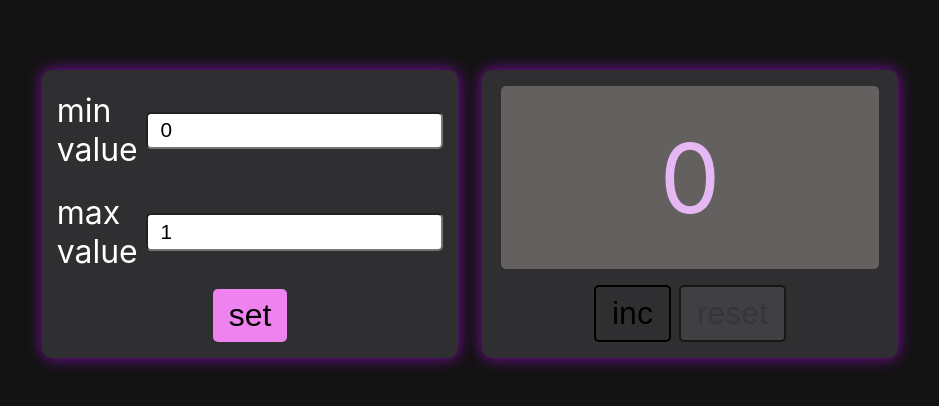
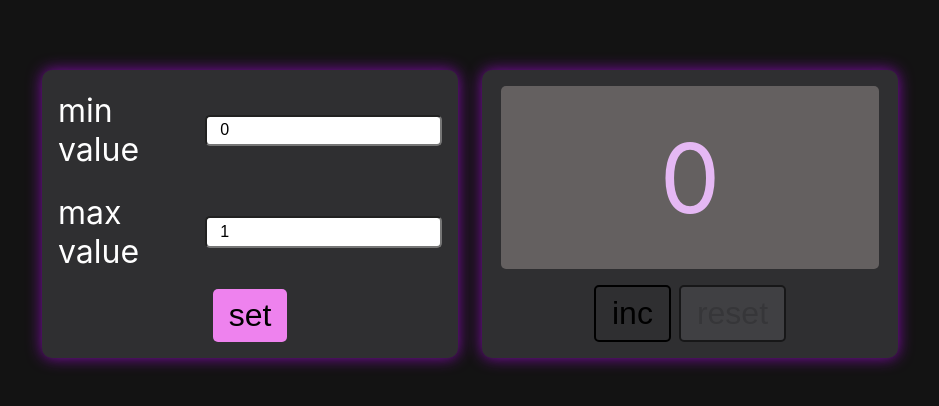
Before and after one commit to beliy-beret/React-Counter, a React (Create React App) app: page / in a window 1280 px wide. Shown: the part 114-520 px from the top of the page, without its empty margins (178-1117 px from the left). Built offline with nearby package versions, Linux system fonts and the light colour scheme.

Commit message:
create MyInput stories

```diff
--- a/src/components/CounterSetting/CounterSetting.tsx
+++ b/src/components/CounterSetting/CounterSetting.tsx
@@ -88,7 +88,7 @@ const CounterSetting: FC<ComponentPropsType> = ({
 					label={'min value'}
 					value={formData.min}
 					onChange={formDataHandler}
-					className={error ? s.error : ''}
+					error={error}
 				/>
 			</div>
 			<div className={s.field}>
@@ -98,7 +98,7 @@ const CounterSetting: FC<ComponentPropsType> = ({
 					label={'max value'}
 					value={formData.max}
 					onChange={formDataHandler}
-					className={error ? s.error : ''}
+					error={error}
 				/>
 			</div>
 			<MyButton onClick={submitHandler} disabled={!formIsValid} variant={'primary'}>
--- a/src/components/CounterSetting/style.module.css
+++ b/src/components/CounterSetting/style.module.css
@@ -21,15 +21,3 @@
     display: flex;
     align-items: center;
 }
-
-.field input {
-    font-size: 1.3rem;
-}
-
-.error {
-    border: 3px solid red;
-}
-
-input:focus.error {
-    outline-color: red;
-}
--- a/src/components/MyInput/MyInput.tsx
+++ b/src/components/MyInput/MyInput.tsx
@@ -1,39 +1,41 @@
-import {ChangeEvent, FC} from 'react';
+import { ChangeEvent, FC, InputHTMLAttributes } from 'react';
+
 import s from './style.module.css';
 
 type InputTypes = 'text' | 'number' | 'email' | 'phone' | 'password'
 
-type ComponentPropsType = {
-  name: string
+interface ComponentPropsType extends InputHTMLAttributes<HTMLInputElement> {
   type: InputTypes
   label: string
   value: number
   onChange: (e: ChangeEvent<HTMLInputElement>) => void
   className?: string
+  error?: boolean
 }
 
 const MyInput: FC<ComponentPropsType> = (
   {
     type,
-    name,
     value,
     label,
     className = '',
-    onChange
+    onChange,
+    error = false,
+    ...rest
   }
 ) => {
-
+  const inputClassName = s.input + ' ' + className + ' ' + (error ? s.error : '');
   return (
     <div className={s.inputComponent}>
       <span className={s.label}>
         {label}
       </span>
       <input
-        className={s.input + ' ' + className}
-        name={name}
+        className={inputClassName}
         type={type}
         value={value}
         onChange={onChange}
+        {...rest}
       />
     </div>
   );
--- a/src/components/MyInput/style.module.css
+++ b/src/components/MyInput/style.module.css
@@ -6,4 +6,11 @@
 .input {
     padding: 0.3rem 0.8rem;
     border-radius: 5px;
+    font-size: 1rem;
 }
+input.error {
+    border: 3px solid red;
+}
+input:focus.error {
+    outline-color: red;
+}
```
Also changed, not shown: 2 other files (tests, documents, lock files or other folders).
